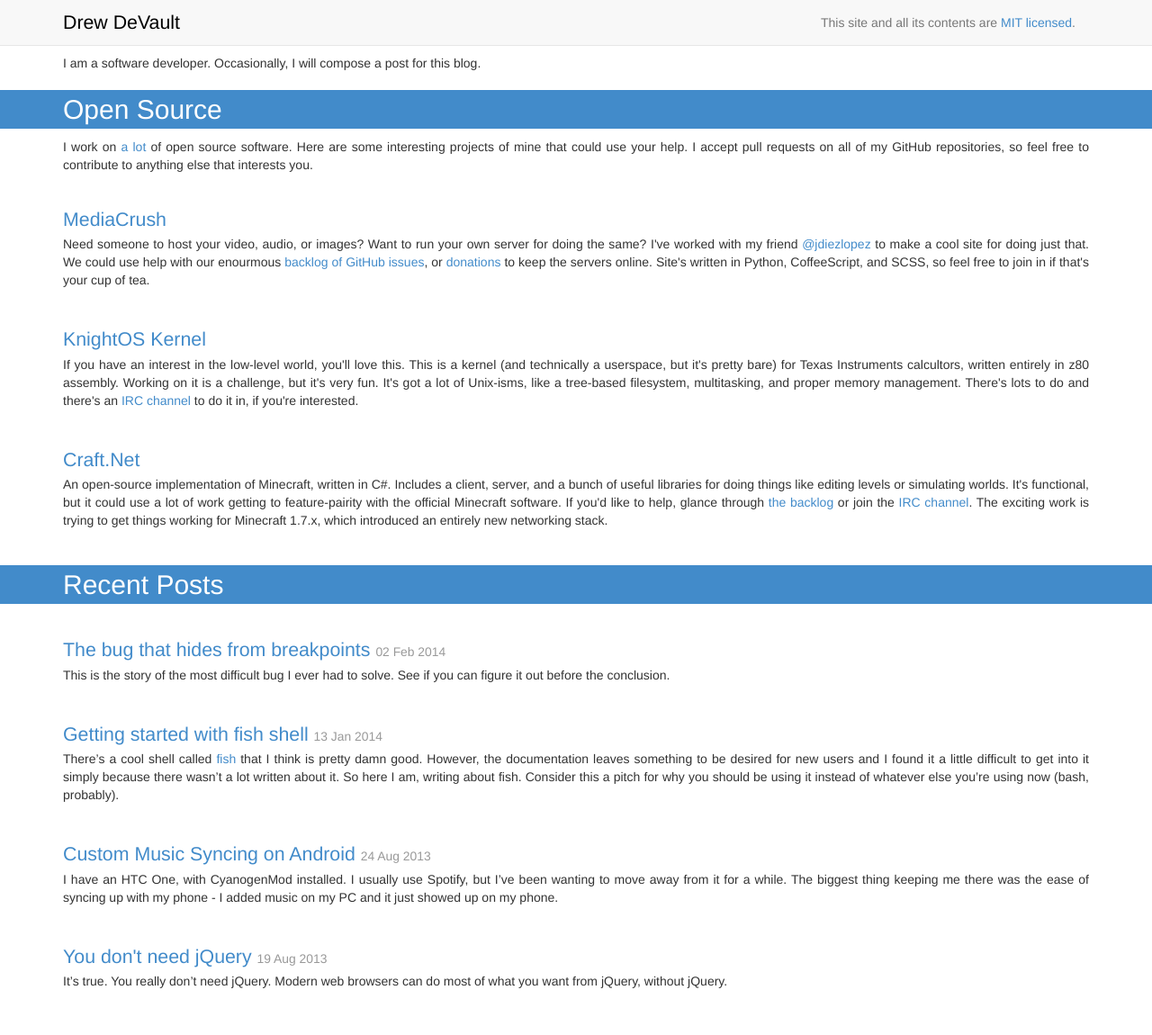
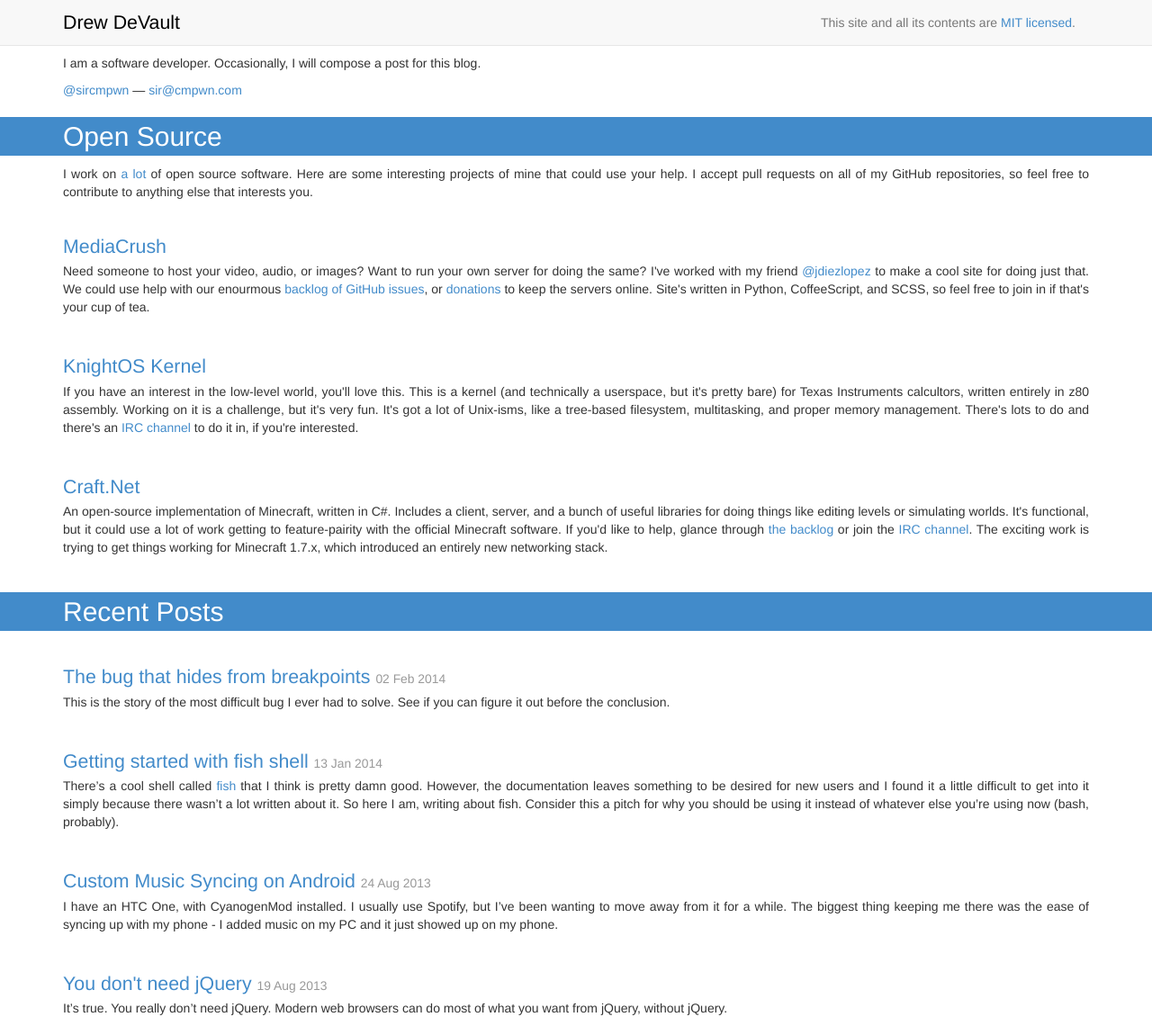
Before and after one commit to stormblog/sircmpwn.github.io, a Jekyll site: the page built from index.html, in a window 1280 px wide and 1150 px high. Shown: the whole window at 90% size. Built offline with Jekyll 4.4.1, drawn with Linux system fonts in a browser that asks for light colours.

Commit message:
Add contact info

```diff
--- a/index.html
+++ b/index.html
@@ -4,6 +4,10 @@ title: Drew DeVault
 ---
 
 <p>I am a software developer. Occasionally, I will compose a post for this blog.</p>
+<p>
+<a href="https://twitter.com/sircmpwn">@sircmpwn</a> &mdash;
+<a href="mailto:sir@cmpwn.com">sir@cmpwn.com</a>
+</p>
 
 <h2>Open Source</h2>
 
```
